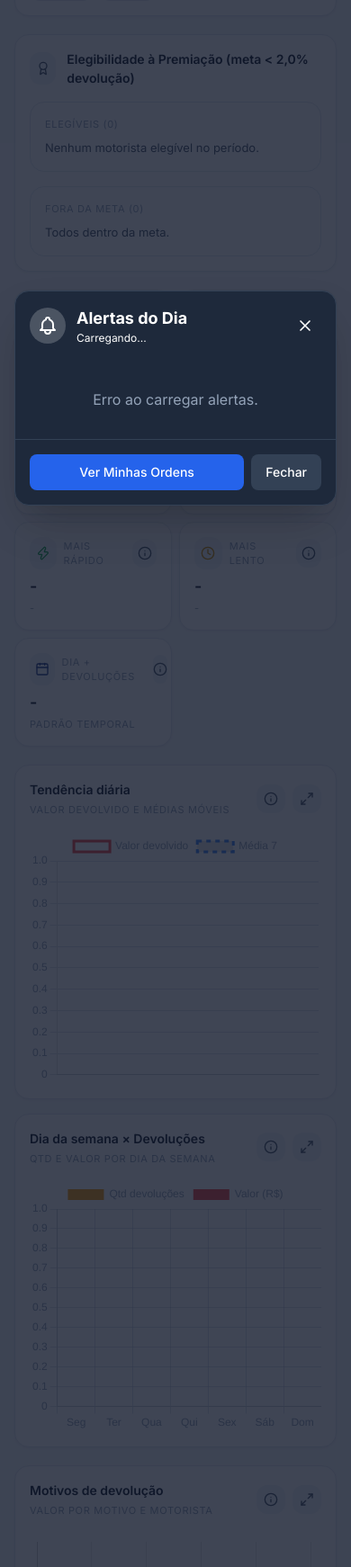
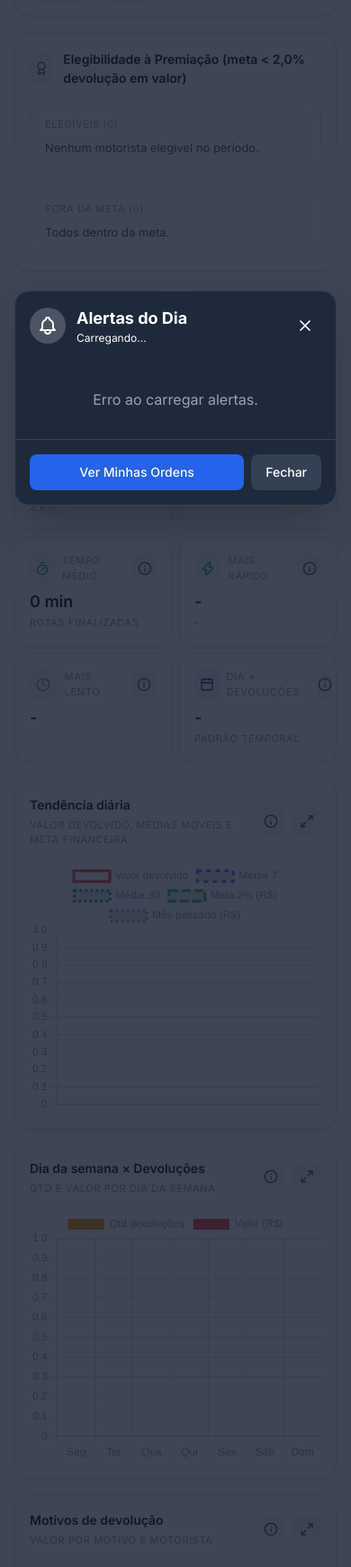
Before and after one commit to feliperanon/analise_operacional, a FastAPI app: page /bi/motorista in a window 390 px wide. Shown: the part 858-2600 px from the top of the page at 90% size. Run offline with FastAPI, Linux system fonts and the light colour scheme; data that the repository does not hold is empty; a map, chart or similar area stays blank; some libraries are stand-ins or nearby versions.

Commit message:
Logica e-mail

```diff
--- a/bi_motorista_routes.py
+++ b/bi_motorista_routes.py
@@ -42,9 +42,24 @@ def _build_bi_motorista_dataset(delivery_dataset: dict) -> dict:
     route_rows = delivery_dataset.get("all_route_rows", delivery_dataset.get("detail_rows", []))
     all_rows = route_rows if route_rows else detail_rows
 
-    # 1. Elegibilidade à premiação (meta < 2%)
-    elegiveis = [r for r in tactical if (r.get("return_rate") or 0) < META_PREMIACAO_PCT and (r.get("planned_stops") or 0) >= 5]
-    nao_elegiveis = [r for r in tactical if (r.get("return_rate") or 0) >= META_PREMIACAO_PCT or ((r.get("planned_stops") or 0) < 5 and (r.get("returned_stops") or 0) > 0)]
+    # 1. Elegibilidade à premiação (meta financeira: % devolução em valor < 2%)
+    def _pct_valor(row: dict) -> float:
+        v = row.get("returned_value_pct")
+        if v is None:
+            v = row.get("return_rate")
+        try:
+            return float(v or 0)
+        except Exception:
+            return 0.0
+
+    elegiveis = [
+        r for r in tactical
+        if _pct_valor(r) < META_PREMIACAO_PCT and (r.get("planned_stops") or 0) >= 5
+    ]
+    nao_elegiveis = [
+        r for r in tactical
+        if _pct_valor(r) >= META_PREMIACAO_PCT or ((r.get("planned_stops") or 0) < 5 and float(r.get("returned_value") or 0) > 0)
+    ]
 
     # 2. Ranking mais lento / mais rápido (por tempo médio)
     com_tempo = [r for r in tactical if (r.get("avg_duration") or 0) > 0]
--- a/templates/bi_motorista.html
+++ b/templates/bi_motorista.html
@@ -78,14 +78,14 @@
     <section class="surface-shadow bi-card">
       <div class="bi-card-head">
         <div class="icon-wrap"><i data-lucide="award" class="w-4 h-4"></i></div>
-        <h3 class="text-section">Elegibilidade à Premiação (meta &lt; {{ meta_premiacao|fmt_br_1 }}% devolução)</h3>
+          <h3 class="text-section">Elegibilidade à Premiação (meta &lt; {{ meta_premiacao|fmt_br_1 }}% devolução em valor)</h3>
       </div>
       <div class="mt-4 grid grid-cols-1 xl:grid-cols-2 gap-4">
         <div class="surface p-4 rounded-lg border border-green-500/30 bg-green-500/5">
           <p class="text-caption text-green-400">Elegíveis ({{ elegiveis|length }})</p>
           <ul class="mt-2 space-y-1">
             {% for r in elegiveis %}
-            <li class="flex justify-between text-body"><span>{{ r.driver_name }}</span><span class="tone-success">{{ r.return_rate|fmt_br_1 }}%</span></li>
+            <li class="flex justify-between text-body"><span>{{ r.driver_name }}</span><span class="tone-success">{{ (r.returned_value_pct if r.returned_value_pct is not none else r.return_rate)|fmt_br_1 }}%</span></li>
             {% else %}
             <li class="text-body text-slate-500">Nenhum motorista elegível no período.</li>
             {% endfor %}
@@ -95,7 +95,7 @@
           <p class="text-caption text-amber-400">Fora da meta ({{ nao_elegiveis|length }})</p>
           <ul class="mt-2 space-y-1">
             {% for r in nao_elegiveis %}
-            <li class="flex justify-between text-body"><span>{{ r.driver_name }}</span><span class="tone-warning">{{ r.return_rate|fmt_br_1 }}%</span></li>
+            <li class="flex justify-between text-body"><span>{{ r.driver_name }}</span><span class="tone-warning">{{ (r.returned_value_pct if r.returned_value_pct is not none else r.return_rate)|fmt_br_1 }}%</span></li>
             {% else %}
             <li class="text-body text-slate-500">Todos dentro da meta.</li>
             {% endfor %}
@@ -104,9 +104,10 @@
       </div>
     </section>
 
-    <section class="grid grid-cols-2 md:grid-cols-4 xl:grid-cols-7 gap-2">
+    <section class="grid grid-cols-2 md:grid-cols-4 xl:grid-cols-8 gap-2">
       {{ kpi_card("Paradas Planejadas", kpis.planned_stops, "Base do período", "route", "neutral") }}
       {{ kpi_card("Taxa Devolução", (kpis.return_rate_qtd|fmt_br_1) ~ "%", kpis.total_devolucoes ~ " ocorrências", "undo-2", "success" if kpis.return_rate_qtd < 2 else "warning") }}
+      {{ kpi_card("Devolução % Valor", (kpis.return_rate_value|fmt_br_1) ~ "%", "Meta financeira ≤ 2,0%", "percent", "danger" if kpis.return_rate_value >= 4 else "warning" if kpis.return_rate_value >= 2 else "success") }}
       {{ kpi_card("Valor Devolvido", kpis.valor_total_devolvido|fmt_br_moeda, "Total acumulado", "wallet", "neutral") }}
       {{ kpi_card("Tempo Médio", (kpis.avg_duration_m|fmt_br_int) ~ " min", "Rotas finalizadas", "timer", "success") }}
       {{ kpi_card("Mais Rápido", (mais_rapido.avg_duration|fmt_br_int) ~ " min" if mais_rapido else "-", mais_rapido.driver_name if mais_rapido else "-", "zap", "success") }}
@@ -115,14 +116,18 @@
     </section>
 
     <section class="grid grid-cols-1 xl:grid-cols-2 gap-4">
-      {{ chart_card("Tendência diária", "Valor devolvido e médias móveis", "trendChart") }}
+      {{ chart_card("Tendência diária", "Valor devolvido, médias móveis e meta financeira", "trendChart") }}
       {{ chart_card("Dia da semana × Devoluções", "Qtd e valor por dia da semana", "diaSemanaChart") }}
     </section>
 
     <section class="grid grid-cols-1 xl:grid-cols-3 gap-4">
       {{ chart_card("Motivos de devolução", "Valor por motivo e motorista", "motivosChart") }}
-      {{ chart_card("Eficiência por motorista", "Comparativo tático", "driverChart") }}
+      {{ chart_card("Eficiência por motorista", "Comparativo tático com % devolução por valor", "driverChart") }}
       {{ chart_card("Motorista x Responsabilidade x Valor", "Breakdown por responsabilidade", "driverRespChart") }}
+    </section>
+
+    <section class="grid grid-cols-1 gap-4">
+      {{ chart_card("Correlação motorista x cliente x devoluções", "Bolhas por cliente/motorista. Tamanho = valor devolvido; tooltip com % valor real.", "driverClientCorrChart") }}
     </section>
 
     <section class="grid grid-cols-1 xl:grid-cols-2 gap-4">
@@ -199,7 +204,7 @@
     </section>
 
     <div class="exec-hidden hidden">
-      {% call table_section("Painel tático por motorista", "Clique no motorista para drill-down. Meta premiação &lt; 2%.", "tacticalTable") %}
+      {% call table_section("Painel tático por motorista", "Clique no motorista para drill-down. Meta premiação &lt; 2% (valor).", "tacticalTable") %}
       <thead>
         <tr>
           <th>Motorista</th>
@@ -224,7 +229,7 @@
           <td>{{ row.returned_value|fmt_br_moeda }}</td>
           <td>{{ row.reopen_count }}</td>
           <td>{{ row.avg_duration|fmt_br_int }} min</td>
-          <td>{% if row.return_rate < 2 and row.planned_stops >= 5 %}<span class="tone-success">Sim</span>{% else %}<span class="tone-warning">Não</span>{% endif %}</td>
+          <td>{% if (row.returned_value_pct if row.returned_value_pct is not none else row.return_rate) < 2 and row.planned_stops >= 5 %}<span class="tone-success">Sim</span>{% else %}<span class="tone-warning">Não</span>{% endif %}</td>
         </tr>
         {% endfor %}
       </tbody>
@@ -275,7 +280,7 @@
   </div>
 </div>
 
-<script src="https://cdn.jsdelivr.net/npm/chart.js@3.9.1/dist/chart.min.js"></script>
+<script src="/static/js/chart.js"></script>
 <script>
   const chartData = {{ chart_payload_json|safe }} || {};
   const detailRows = {{ detail_rows_json|safe }} || [];
@@ -299,13 +304,19 @@
   const trendLabels = trendDates.map(d => dataBR(d) || d);
   const trendValor = (trend.valor || []).map(toChartNum).map(v => v ?? 0);
   const trendMa7 = (trend.ma7 || []).map(toChartNum);
+  const trendMa30 = (trend.ma30 || []).map(toChartNum);
+  const trendMeta2Pct = (trend.meta_2pct || []).map(toChartNum);
+  const trendLastMonth = (trend.last_month_valor || []).map(toChartNum);
   safeChart('trendChart', {
     type: 'line',
     data: {
       labels: trendLabels,
       datasets: [
         { label: 'Valor devolvido', data: trendValor, borderColor: cDanger, backgroundColor: 'transparent', tension: .25 },
-        { label: 'Média 7', data: trendMa7, borderColor: cPrimary, borderDash: [5, 5], tension: .25 }
+        { label: 'Média 7', data: trendMa7, borderColor: cPrimary, borderDash: [5, 5], tension: .25 },
+        { label: 'Média 30', data: trendMa30, borderColor: cSuccess, borderDash: [3, 3], tension: .25 },
+        { label: 'Meta 2% (R$)', data: trendMeta2Pct, borderColor: '#22c55e', borderDash: [10, 4], tension: .1 },
+        { label: 'Mês passado (R$)', data: trendLastMonth, borderColor: '#a78bfa', borderDash: [2, 4], tension: .2 }
       ]
     },
     options: { responsive: true, maintainAspectRatio: false, plugins: { legend: { labels: { color: cMuted } } }, scales: { x: { ticks: { color: cMuted }, grid: { color: cBorder } }, y: { ticks: { color: cMuted }, grid: { color: cBorder } } } }
@@ -343,7 +354,8 @@
       labels: driversData.map(x => safeStr(x.driver)),
       datasets: [
         { label: 'Eficiência %', data: driversData.map(x => toChartNum(x.eficiencia) ?? 0), backgroundColor: cSuccess },
-        { label: 'Devolução %', data: driversData.map(x => toChartNum(x.devolucao_pct) ?? 0), backgroundColor: cWarn }
+        { label: 'Devolução % (qtd)', data: driversData.map(x => toChartNum(x.devolucao_pct) ?? 0), backgroundColor: cWarn },
+        { label: 'Devolução % (valor)', data: driversData.map(x => toChartNum(x.devolucao_valor_pct) ?? 0), backgroundColor: cDanger }
       ]
     },
     options: { responsive: true, maintainAspectRatio: false, plugins: { legend: { labels: { color: cMuted } } }, scales: { x: { ticks: { color: cMuted } }, y: { ticks: { color: cMuted } } } }
@@ -357,7 +369,76 @@
       labels: (dr.drivers || []).map(d => safeStr(d)),
       datasets: (dr.datasets || []).map((ds, i) => ({ label: safeStr(ds.resp), data: (ds.data || []).map(v => toChartNum(v) ?? 0), backgroundColor: respColors[i % respColors.length], stack: 'stack0' }))
     },
-    options: { responsive: true, maintainAspectRatio: false, indexAxis: 'y', plugins: { legend: { labels: { color: cMuted } } }, scales: { x: { ticks: { color: cMuted }, stacked: true }, y: { ticks: { color: cMuted }, stacked: true } } }
+    options: {
+      responsive: true, maintainAspectRatio: false, indexAxis: 'y',
+      plugins: {
+        legend: { labels: { color: cMuted } },
+        tooltip: {
+          callbacks: {
+            afterBody: (items) => {
+              const idx = items?.[0]?.dataIndex;
+              if (idx == null || !dr.pct_devolucao_valor) return '';
+              const pct = Number(dr.pct_devolucao_valor[idx] || 0).toFixed(1).replace('.', ',');
+              return `% Devolução (valor real): ${pct}%`;
+            }
+          }
+        }
+      },
+      scales: { x: { ticks: { color: cMuted }, stacked: true }, y: { ticks: { color: cMuted }, stacked: true } }
+    }
+  });
+
+  const corr = (chartData && chartData.driver_client_corr) ? chartData.driver_client_corr : {};
+  const corrDrivers = Array.isArray(corr.drivers) ? corr.drivers : [];
+  const corrClients = Array.isArray(corr.clients) ? corr.clients : [];
+  const corrPoints = Array.isArray(corr.points) ? corr.points : [];
+  safeChart('driverClientCorrChart', {
+    type: 'bubble',
+    data: {
+      datasets: [{
+        label: 'Correlação devoluções',
+        data: corrPoints.map(p => ({
+          x: Number(p.x || 0),
+          y: Number(p.y || 0),
+          r: Number(p.r || 6),
+          driver: safeStr(p.driver),
+          client: safeStr(p.client),
+          qtd: Number(p.qtd || 0),
+          valor: Number(p.valor || 0),
+          pct_valor_real: Number(p.pct_valor_real || 0)
+        })),
+        backgroundColor: 'rgba(239, 68, 68, 0.42)',
+        borderColor: cDanger
+      }]
+    },
+    options: {
+      responsive: true, maintainAspectRatio: false,
+      plugins: {
+        legend: { labels: { color: cMuted } },
+        tooltip: {
+          callbacks: {
+            label: (ctx) => {
+              const p = ctx.raw || {};
+              const valor = Number(p.valor || 0).toLocaleString('pt-BR', { style: 'currency', currency: 'BRL' });
+              const pct = Number(p.pct_valor_real || 0).toFixed(1).replace('.', ',');
+              return `${p.driver} | ${p.client} | Qtd: ${Number(p.qtd || 0).toLocaleString('pt-BR')} | Valor: ${valor} | % valor real: ${pct}%`;
+            }
+          }
+        }
+      },
+      scales: {
+        x: {
+          ticks: { color: cMuted, callback: (v) => corrDrivers[Number(v)] || '' },
+          grid: { color: cBorder },
+          title: { display: true, text: 'Motorista', color: cMuted }
+        },
+        y: {
+          ticks: { color: cMuted, callback: (v) => corrClients[Number(v)] || '' },
+          grid: { color: cBorder },
+          title: { display: true, text: 'Cliente', color: cMuted }
+        }
+      }
+    }
   });
 
   let state = { rows: [...detailRows], page: 1, pageSize: 30, sortKey: 'date', sortDir: 'desc', search: '' };
```
